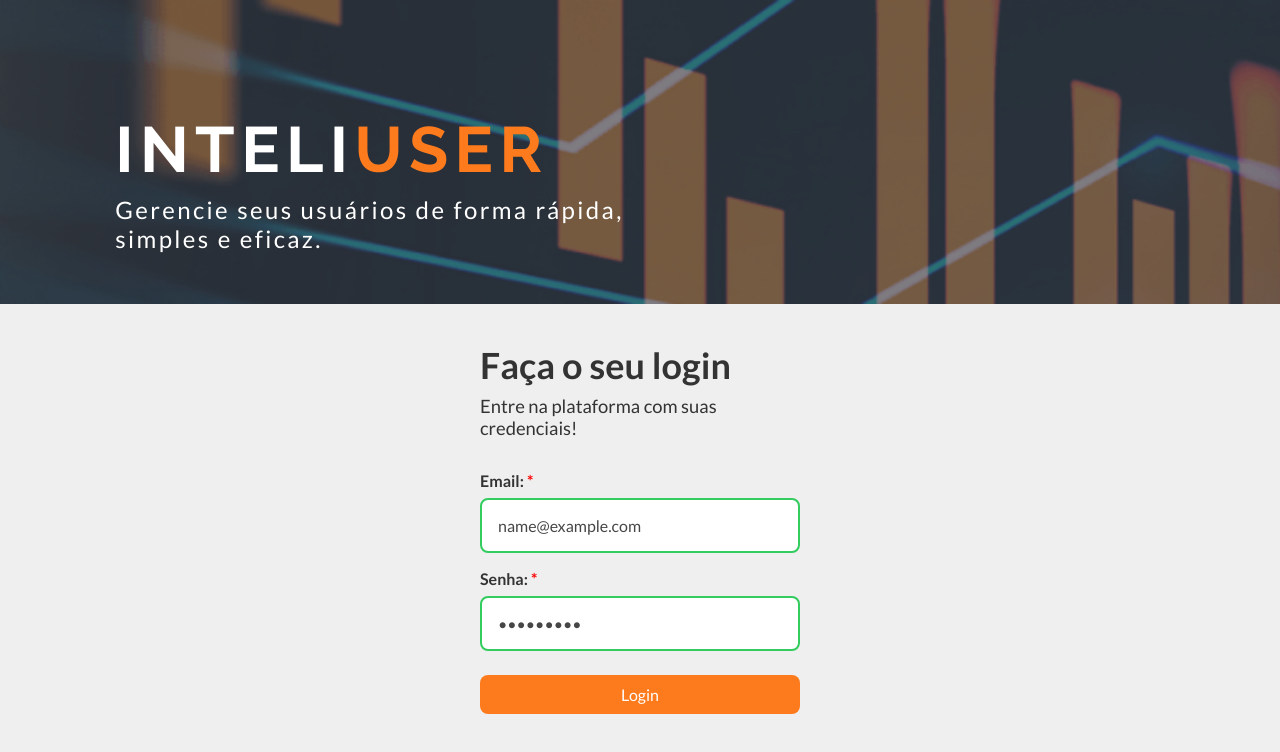
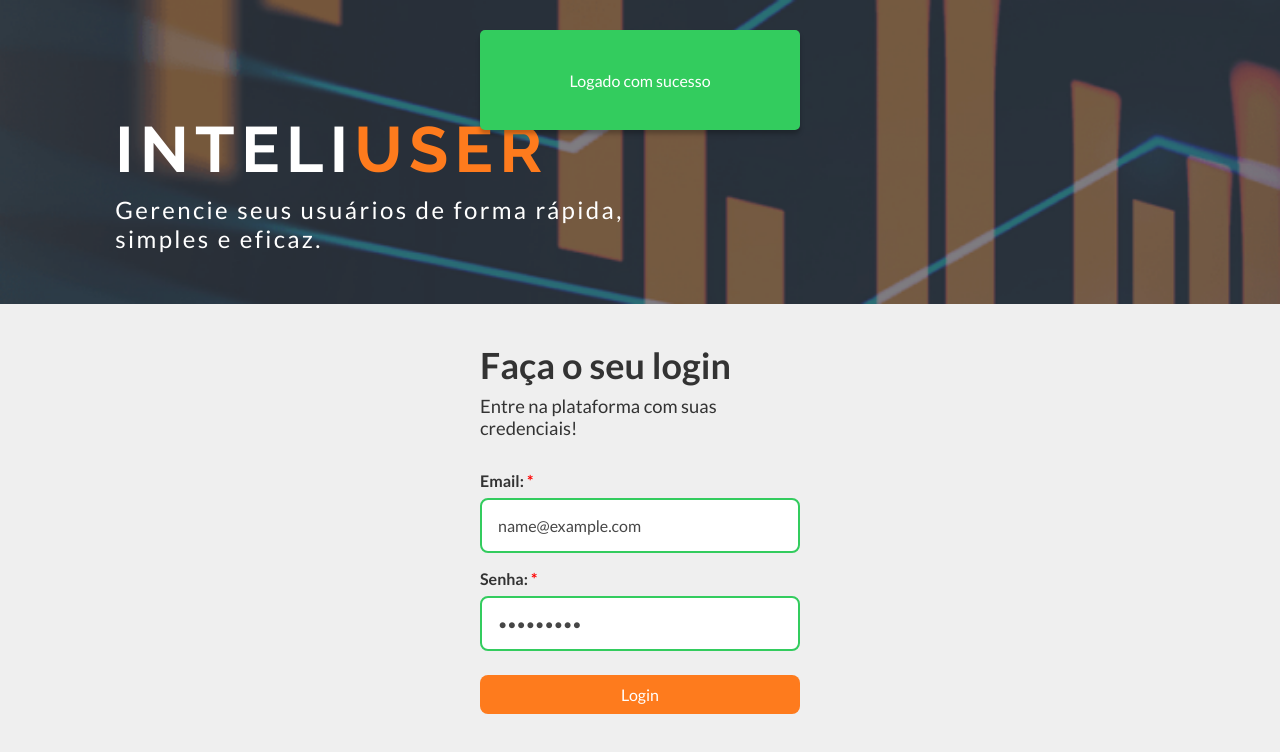
Before and after one commit to amadorgabriel/inteliuser, a React (Create React App) app: page / in a window 1280 px wide. Both pictures are taken after typing "name@example.com", "Sample123" into the empty fields and a click on the button "Login". Shown: the top 752 px of the page. Built offline with nearby package versions, Linux system fonts and the light colour scheme.

Commit message:
feat: add toast component

```diff
--- a/src/App.tsx
+++ b/src/App.tsx
@@ -7,7 +7,7 @@ export function App() {
   return (
     <BrowserRouter>
       <div className="global-wrapper">
-        <Routes />
+          <Routes />
       </div>
     </BrowserRouter>
   );
--- a/src/components/Form/index.tsx
+++ b/src/components/Form/index.tsx
@@ -1,10 +1,12 @@
-import { FormEvent, FormHTMLAttributes, ReactNode } from "react";
+import { FormEvent, FormHTMLAttributes, ReactNode, useRef } from "react";
+import { HtmlToastElement, Toast } from "../Toast";
 
 interface FormProps extends FormHTMLAttributes<HTMLFormElement> {
   children: ReactNode;
 }
 
 export function Form({ children, onSubmit, ...rest }: FormProps) {
+  const toastRef = useRef<HtmlToastElement>(null);
 
   function validateForm(event: FormEvent<HTMLFormElement>) {
     event.preventDefault();
@@ -12,8 +14,12 @@ export function Form({ children, onSubmit, ...rest }: FormProps) {
     const form = event.currentTarget;
 
     if (!form.checkValidity()) {
-      //Dispara warning toast message
-      alert('Preencha os campos e de forma correta')
+      if (toastRef.current) {
+        toastRef.current.showToast(
+          "Preencha os campos de forma correta",
+          "error"
+        );
+      }
 
       event.stopPropagation();
       return;
@@ -23,11 +29,12 @@ export function Form({ children, onSubmit, ...rest }: FormProps) {
   }
 
   return (
-    <form
-      onSubmit={validateForm}
-      {...rest}
-    >
-      {children}
-    </form>
+    <>
+      <form onSubmit={validateForm} {...rest}>
+        {children}
+      </form>
+
+      <Toast ref={toastRef} />
+    </>
   );
 }
--- /dev/null
+++ b/src/components/Toast/index.tsx
@@ -0,0 +1,35 @@
+import { forwardRef, useImperativeHandle, useState } from "react";
+import "./styles.css";
+
+type ToastVariantType = "sucess" | "error" | "warning";
+
+export interface HtmlToastElement extends HTMLDivElement {
+  showToast: (message: string, type: ToastVariantType) => void;
+}
+
+export const Toast = forwardRef((props, ref) => {
+  const [a, setShowToast] = useState(false);
+  const [toastMessage, setToastMessage] = useState("");
+  const [toastType, setToastType] = useState("");
+
+  useImperativeHandle(ref, () => ({
+    showToast(message: string, type: ToastVariantType) {
+      setShowToast(true);
+      setToastMessage(message);
+      setToastType(type);
+
+      setTimeout(() => {
+        setShowToast(false);
+      }, 3000);
+    },
+  }));
+
+  return (
+    <div
+      className={`toastContainer ${toastType}`}
+      id={a ? "show" : "hide"}
+    >
+      <p>{toastMessage}</p>
+    </div>
+  );
+});
--- /dev/null
+++ b/src/components/Toast/styles.css
@@ -0,0 +1,71 @@
+.toastContainer {
+  position: fixed;
+
+  display: flex;
+  align-items: center;
+  justify-content: center;
+  padding: 2rem 1rem;
+
+  top: 30px;
+  left: calc(50% - 160px);
+
+  width: 100%;
+  height: 100px;
+  max-width: 320px;
+
+  border-radius: 5px;
+  box-shadow: 0px 4px 4px rgba(0, 0, 0, 0.25);
+  transition: ease-in 0.2s;
+}
+
+.toastContainer.sucess {
+  background-color: var(--sucess);
+}
+
+.toastContainer.warning {
+  background-color: var(--warning);
+}
+
+.toastContainer.error {
+  background-color: var(--error);
+}
+
+.toastContainer#show {
+  visibility: visible;
+  animation: appear 0.5s;
+}
+
+.toastContainer#hide {
+  visibility: hidden;
+  animation: hide 0.5s;
+}
+
+@keyframes appear {
+  from {
+    top: -150px;
+  }
+  to {
+    top: 30px;
+  }
+}
+
+@keyframes hide {
+  from {
+    bottom: 30px;
+    opacity: 1;
+  }
+  to {
+    bottom: 0;
+    opacity: 0;
+  }
+}
+
+.toastContainer p {
+  font-family: 'Lato', sans-serif;
+  font-style: normal;
+  font-weight: 400;
+  font-size: 1rem;
+
+  text-align: center;
+  color: #ffffff;
+}
--- a/src/pages/SigIn/index.tsx
+++ b/src/pages/SigIn/index.tsx
@@ -1,16 +1,23 @@
+import { useRef } from "react";
 import { FlatButton } from "../../components/Button/Flat";
 import { Form } from "../../components/Form";
-import { Input, Select } from "../../components/Input/index";
+import { Input } from "../../components/Input/index";
+import { HtmlToastElement, Toast } from "../../components/Toast";
 import { useInput } from "../../hooks/useInput";
 
 import "../../styles/pages/sign.css";
 
 export function SigIn() {
   const email = useInput("");
-
   const password = useInput("");
 
-  const handleForm = () => {};
+  const toastRef = useRef<HtmlToastElement>(null);
+
+  const handleForm = () => {
+    if (toastRef.current) {
+      toastRef.current.showToast("Logado com sucesso", "sucess");
+    }
+  };
 
   return (
     <div className="container">
@@ -52,6 +59,8 @@ export function SigIn() {
           </Form>
         </div>
       </section>
+
+      <Toast ref={toastRef} />
     </div>
   );
 }
```
